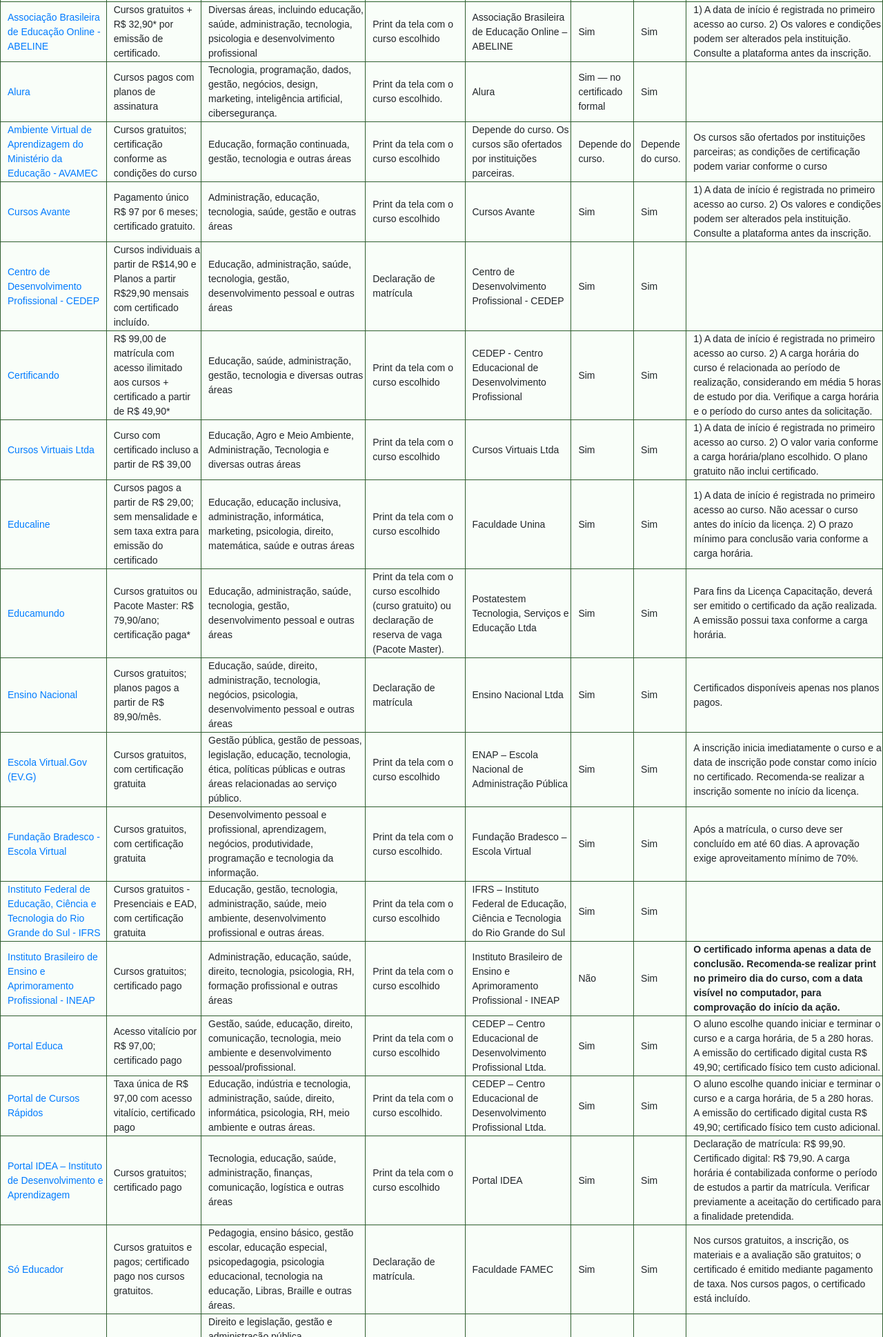
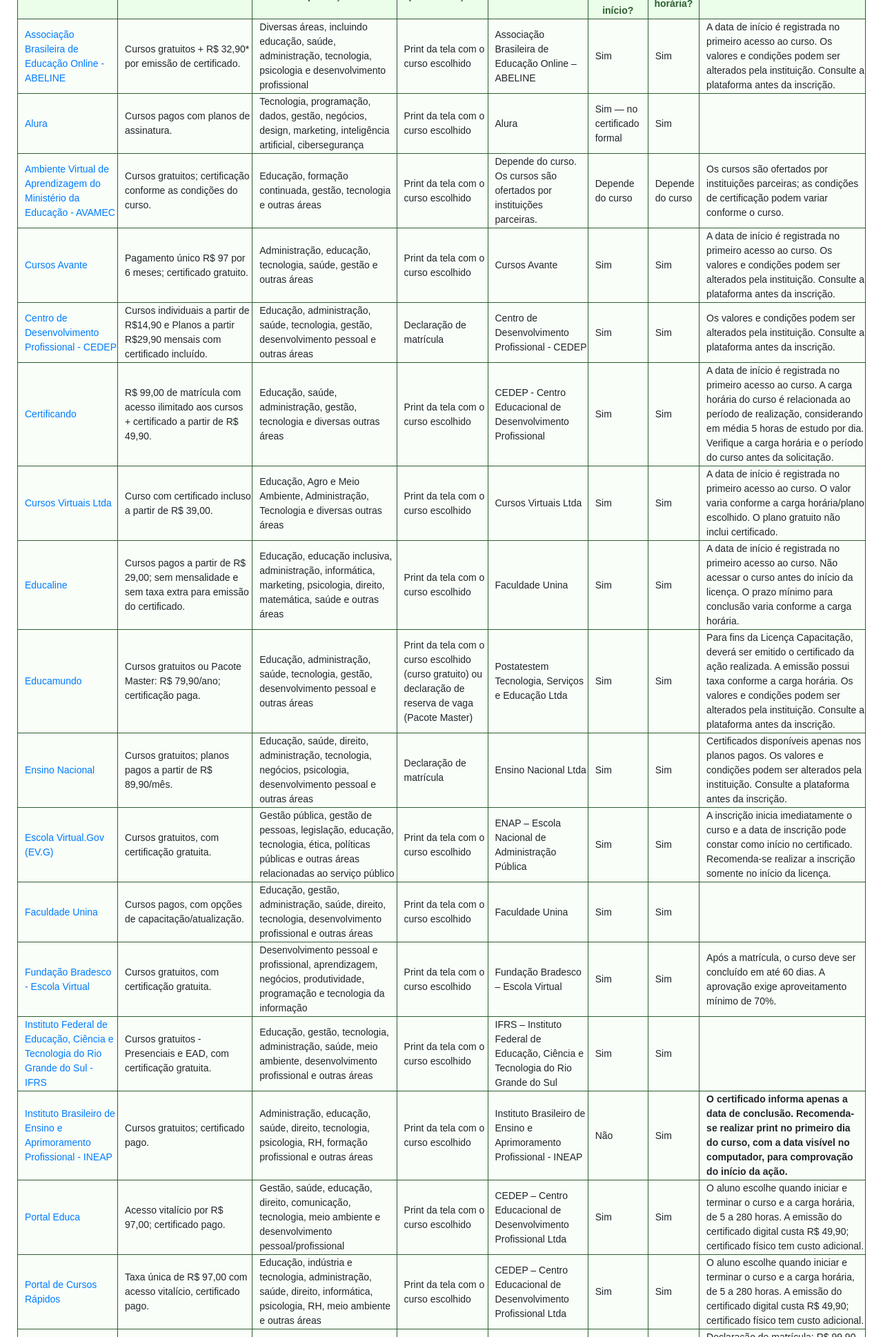
Before and after one commit to daniellelacerdadev/ferramentas-ifc, a website: page ferramentas/tabela-instituicoespromotoras.html in a window 1280 px wide. Shown: the part 862-2800 px from the top of the page at 69% size. Drawn offline with nearby package versions, Linux system fonts and the light colour scheme.

Commit message:
finished 'tabela-instituicoespromotoras.html'

```diff
--- a/css/tabela.css
+++ b/css/tabela.css
@@ -1,5 +1,6 @@
 main {
   background-color: var(--cor-fundo-input);
+  margin: 25px;
 }
 
 .introducao h3 {
@@ -13,6 +14,7 @@ main {
 }
 
 .atencao {
+  margin-top: 30px;
   font-weight: 700;
   width: 70%;
   justify-self: center;
@@ -42,6 +44,12 @@ main {
   margin: 10px 20px;
 }
 
+h5 {
+  text-align: center;
+  padding-top: 15px;
+  font-weight: 700;
+}
+
 .tabela {
   margin-top: 30px;
 }
--- a/ferramentas/tabela-instituicoespromotoras.html
+++ b/ferramentas/tabela-instituicoespromotoras.html
@@ -85,13 +85,13 @@
                     <td>Associação Brasileira de Educação Online – ABELINE</td>
                     <td>Sim</td>
                     <td>Sim</td>
-                    <td> 1) A data de início é registrada no primeiro acesso ao curso. 2) Os valores e condições podem ser alterados pela instituição. Consulte a plataforma antes da inscrição.</td>
+                    <td> A data de início é registrada no primeiro acesso ao curso. Os valores e condições podem ser alterados pela instituição. Consulte a plataforma antes da inscrição.</td>
                   </tr>
                   <tr>
                     <td><a href="https://www.alura.com.br/" target="_blank" rel="noopener noreferrer">Alura</a></td>
-                    <td>Cursos pagos com planos de assinatura</td>
-                    <td>Tecnologia, programação, dados, gestão, negócios, design, marketing, inteligência artificial, cibersegurança.</td>
-                    <td>Print da tela com o curso escolhido.</td>
+                    <td>Cursos pagos com planos de assinatura.</td>
+                    <td>Tecnologia, programação, dados, gestão, negócios, design, marketing, inteligência artificial, cibersegurança</td>
+                    <td>Print da tela com o curso escolhido</td>
                     <td>Alura</td>
                     <td>Sim — no certificado formal</td>
                     <td>Sim</td>
@@ -99,13 +99,13 @@
                   </tr>
                   <tr>
                     <td><a href="https://avamec.mec.gov.br/" target="_blank" rel="noopener noreferrer">Ambiente Virtual de Aprendizagem do Ministério da Educação - AVAMEC</a></td>
-                    <td>Cursos gratuitos; certificação conforme as condições do curso</td>
+                    <td>Cursos gratuitos; certificação conforme as condições do curso.</td>
                     <td>Educação, formação continuada, gestão, tecnologia e outras áreas</td>
                     <td>Print da tela com o curso escolhido</td>
                     <td>Depende do curso. Os cursos são ofertados por instituições parceiras.</td>
-                    <td>Depende do curso.</td>
-                    <td>Depende do curso.</td>
-                    <td>Os cursos são ofertados por instituições parceiras; as condições de certificação podem variar conforme o curso</td>
+                    <td>Depende do curso</td>
+                    <td>Depende do curso</td>
+                    <td>Os cursos são ofertados por instituições parceiras; as condições de certificação podem variar conforme o curso.</td>
                   </tr>
                   <tr>
                     <td><a href="https://cursosavante.com.br/" target="_blank" rel="noopener noreferrer">Cursos Avante</a></td>
@@ -115,7 +115,7 @@
                     <td>Cursos Avante</td>
                     <td>Sim</td>
                     <td>Sim</td>
-                    <td>1) A data de início é registrada no primeiro acesso ao curso. 2) Os valores e condições podem ser alterados pela instituição. Consulte a plataforma antes da inscrição.</td>
+                    <td>A data de início é registrada no primeiro acesso ao curso. Os valores e condições podem ser alterados pela instituição. Consulte a plataforma antes da inscrição.</td>
                   </tr>
                   <tr>
                     <td><a href="https://cedepcursos.com.br/" target="_blank" rel="noopener noreferrer">Centro de Desenvolvimento Profissional - CEDEP</a></td>
@@ -125,48 +125,48 @@
                     <td>Centro de Desenvolvimento Profissional - CEDEP </td>
                     <td>Sim</td>
                     <td>Sim</td>
-                    <td></td>
+                    <td>Os valores e condições podem ser alterados pela instituição. Consulte a plataforma antes da inscrição.</td>
                   </tr>
                   <tr>
                     <td><a href="https://www.certificando.com.br/" target="_blank" rel="noopener noreferrer">Certificando</a></td>
-                    <td>R$ 99,00 de matrícula com acesso ilimitado aos cursos + certificado a partir de R$ 49,90*</td>
+                    <td>R$ 99,00 de matrícula com acesso ilimitado aos cursos + certificado a partir de R$ 49,90.</td>
                     <td>Educação, saúde, administração, gestão, tecnologia e diversas outras áreas</td>
                     <td>Print da tela com o curso escolhido</td>
                     <td>CEDEP - Centro Educacional de Desenvolvimento Profissional</td>
                     <td>Sim</td>
                     <td>Sim</td>
-                    <td>1) A data de início é registrada no primeiro acesso ao curso. 2) A carga horária do curso é relacionada ao período de realização, considerando em média 5 horas de estudo por dia. Verifique a carga horária e o período do curso antes da solicitação.</td>
+                    <td> A data de início é registrada no primeiro acesso ao curso.  A carga horária do curso é relacionada ao período de realização, considerando em média 5 horas de estudo por dia. Verifique a carga horária e o período do curso antes da solicitação.</td>
                   </tr>
                   <tr>
                     <td><a href="https://www.cursosvirtuais.net" target="_blank" rel="noopener noreferrer">Cursos Virtuais Ltda</a></td>
-                    <td>Curso com certificado incluso a partir de R$ 39,00</td>
+                    <td>Curso com certificado incluso a partir de R$ 39,00.</td>
                     <td>Educação, Agro e Meio Ambiente, Administração, Tecnologia e diversas outras áreas</td>
                     <td>Print da tela com o curso escolhido</td>
                     <td>Cursos Virtuais Ltda</td>
                     <td>Sim</td>
                     <td>Sim</td>
-                    <td> 1) A data de início é registrada no primeiro acesso ao curso.
-                      2) O valor varia conforme a carga horária/plano escolhido. O plano gratuito não inclui certificado.</td>
+                    <td> A data de início é registrada no primeiro acesso ao curso.
+                       O valor varia conforme a carga horária/plano escolhido. O plano gratuito não inclui certificado.</td>
                   </tr>
                   <tr>
                     <td><a href="https://www.educaline.com.br" target="_blank" rel="noopener noreferrer">Educaline</a></td>
-                    <td>Cursos pagos a partir de R$ 29,00; sem mensalidade e sem taxa extra para emissão do certificado</td>
+                    <td>Cursos pagos a partir de R$ 29,00; sem mensalidade e sem taxa extra para emissão do certificado.</td>
                     <td>Educação, educação inclusiva, administração, informática, marketing, psicologia, direito, matemática, saúde e outras áreas</td>
                     <td>Print da tela com o curso escolhido</td>
                     <td>Faculdade Unina</td>
                     <td>Sim</td>
                     <td>Sim</td>
-                    <td> 1) A data de início é registrada no primeiro acesso ao curso. Não acessar o curso antes do início da licença.  2) O prazo mínimo para conclusão varia conforme a carga horária.</td>
+                    <td> A data de início é registrada no primeiro acesso ao curso. Não acessar o curso antes do início da licença. O prazo mínimo para conclusão varia conforme a carga horária.</td>
                   </tr>
                   <tr>
                     <td><a href="https://www.educamundo.com.br" target="_blank" rel="noopener noreferrer">Educamundo</a></td>
-                    <td>Cursos gratuitos ou Pacote Master: R$ 79,90/ano; certificação paga*</td>
+                    <td>Cursos gratuitos ou Pacote Master: R$ 79,90/ano; certificação paga.</td>
                     <td>Educação, administração, saúde, tecnologia, gestão, desenvolvimento pessoal e outras áreas</td>
-                    <td>Print da tela com o curso escolhido (curso gratuito) ou declaração de reserva de vaga (Pacote Master).</td>
+                    <td>Print da tela com o curso escolhido (curso gratuito) ou declaração de reserva de vaga (Pacote Master)</td>
                     <td>Postatestem Tecnologia, Serviços e Educação Ltda</td>
                     <td>Sim</td>
                     <td>Sim</td>
-                    <td>Para fins da Licença Capacitação, deverá ser emitido o certificado da ação realizada. A emissão possui taxa conforme a carga horária.</td>
+                    <td>Para fins da Licença Capacitação, deverá ser emitido o certificado da ação realizada. A emissão possui taxa conforme a carga horária. Os valores e condições podem ser alterados pela instituição. Consulte a plataforma antes da inscrição.</td>
                   </tr>
                   <tr>
                     <td><a href="https://www.ensinonacional.com.br" target="_blank" rel="noopener noreferrer">Ensino Nacional</a></td>
@@ -176,12 +176,12 @@
                     <td>Ensino Nacional Ltda</td>
                     <td>Sim</td>
                     <td>Sim</td>
-                    <td>Certificados disponíveis apenas nos planos pagos.</td>
+                    <td>Certificados disponíveis apenas nos planos pagos. Os valores e condições podem ser alterados pela instituição. Consulte a plataforma antes da inscrição.</td>
                   </tr>
                    <tr>
                     <td><a href="https://www.escolavirtual.gov.br/" target="_blank" rel="noopener noreferrer">Escola Virtual.Gov (EV.G)</a></td>
-                    <td>Cursos gratuitos, com certificação gratuita</td>
-                    <td>Gestão pública, gestão de pessoas, legislação, educação, tecnologia, ética, políticas públicas e outras áreas relacionadas ao serviço público.</td>
+                    <td>Cursos gratuitos, com certificação gratuita.</td>
+                    <td>Gestão pública, gestão de pessoas, legislação, educação, tecnologia, ética, políticas públicas e outras áreas relacionadas ao serviço público</td>
                     <td>Print da tela com o curso escolhido</td>
                     <td>ENAP – Escola Nacional de Administração Pública</td>
                     <td>Sim</td>
@@ -189,10 +189,20 @@
                     <td>A inscrição inicia imediatamente o curso e a data de inscrição pode constar como início no certificado. Recomenda-se realizar a inscrição somente no início da licença.</td>
                   </tr>
                   <tr>
+                    <td><a href="https://ceunina.edu.br/" target="_blank" rel="noopener noreferrer">Faculdade Unina</a></td>
+                    <td>Cursos pagos, com opções de capacitação/atualização.</td>
+                    <td>Educação, gestão, administração, saúde, direito, tecnologia, desenvolvimento profissional e outras áreas</td>
+                    <td>Print da tela com o curso escolhido</td>
+                    <td>Faculdade Unina</td>
+                    <td>Sim</td>
+                    <td>Sim</td>
+                    <td></td>
+                  </tr>
+                  <tr>
                     <td><a href="https://www.ev.org.br/" target="_blank" rel="noopener noreferrer">Fundação Bradesco - Escola Virtual</a></td>
-                    <td>Cursos gratuitos, com certificação gratuita</td>
-                    <td>Desenvolvimento pessoal e profissional, aprendizagem, negócios, produtividade, programação e tecnologia da informação.</td>
-                    <td>Print da tela com o curso escolhido.</td>
+                    <td>Cursos gratuitos, com certificação gratuita.</td>
+                    <td>Desenvolvimento pessoal e profissional, aprendizagem, negócios, produtividade, programação e tecnologia da informação</td>
+                    <td>Print da tela com o curso escolhido</td>
                     <td>Fundação Bradesco – Escola Virtual</td>
                     <td>Sim</td>
                     <td>Sim</td>
@@ -200,8 +210,8 @@
                   </tr>
                   <tr>
                     <td><a href="https://estude.ifrs.edu.br/cursos/" target="_blank" rel="noopener noreferrer">Instituto Federal de Educação, Ciência e Tecnologia do Rio Grande do Sul - IFRS</a></td>
-                    <td>Cursos gratuitos - Presenciais e EAD, com certificação gratuita</td>
-                    <td>Educação, gestão, tecnologia, administração, saúde, meio ambiente, desenvolvimento profissional e outras áreas.</td>
+                    <td>Cursos gratuitos - Presenciais e EAD, com certificação gratuita.</td>
+                    <td>Educação, gestão, tecnologia, administração, saúde, meio ambiente, desenvolvimento profissional e outras áreas</td>
                     <td>Print da tela com o curso escolhido</td>
                     <td>IFRS – Instituto Federal de Educação, Ciência e Tecnologia do Rio Grande do Sul</td>
                     <td>Sim</td>
@@ -210,7 +220,7 @@
                   </tr>
                   <tr>
                     <td><a href="https://ineap.com.br/cursos" target="_blank" rel="noopener noreferrer">Instituto Brasileiro de Ensino e Aprimoramento Profissional - INEAP</a></td>
-                    <td>Cursos gratuitos; certificado pago</td>
+                    <td>Cursos gratuitos; certificado pago.</td>
                     <td>Administração, educação, saúde, direito, tecnologia, psicologia, RH, formação profissional e outras áreas</td>
                     <td>Print da tela com o curso escolhido</td>
                     <td>Instituto Brasileiro de Ensino e Aprimoramento Profissional - INEAP</td>
@@ -220,27 +230,27 @@
                   </tr>
                   <tr>
                     <td><a href="https://www.portaleduca.com.br/" target="_blank" rel="noopener noreferrer">Portal Educa</a></td>
-                    <td>Acesso vitalício por R$ 97,00; certificado pago</td>
-                    <td>Gestão, saúde, educação, direito, comunicação, tecnologia, meio ambiente e desenvolvimento pessoal/profissional.</td>
+                    <td>Acesso vitalício por R$ 97,00; certificado pago.</td>
+                    <td>Gestão, saúde, educação, direito, comunicação, tecnologia, meio ambiente e desenvolvimento pessoal/profissional</td>
                     <td>Print da tela com o curso escolhido</td>
-                    <td>CEDEP – Centro Educacional de Desenvolvimento Profissional Ltda.</td>
+                    <td>CEDEP – Centro Educacional de Desenvolvimento Profissional Ltda</td>
                     <td>Sim</td>
                     <td>Sim</td>
                     <td>O aluno escolhe quando iniciar e terminar o curso e a carga horária, de 5 a 280 horas. A emissão do certificado digital custa R$ 49,90; certificado físico tem custo adicional.</td>
                   </tr>
                   <tr>
                     <td><a href="https://www.portaldecursosrapidos.com.br/" target="_blank" rel="noopener noreferrer">Portal de Cursos Rápidos</a></td>
-                    <td>Taxa única de R$ 97,00 com acesso vitalício, certificado pago</td>
-                    <td>Educação, indústria e tecnologia, administração, saúde, direito, informática, psicologia, RH, meio ambiente e outras áreas.</td>
-                    <td>Print da tela com o curso escolhido.</td>
-                    <td>CEDEP – Centro Educacional de Desenvolvimento Profissional Ltda.</td>
+                    <td>Taxa única de R$ 97,00 com acesso vitalício, certificado pago.</td>
+                    <td>Educação, indústria e tecnologia, administração, saúde, direito, informática, psicologia, RH, meio ambiente e outras áreas</td>
+                    <td>Print da tela com o curso escolhido</td>
+                    <td>CEDEP – Centro Educacional de Desenvolvimento Profissional Ltda</td>
                     <td>Sim</td>
                     <td>Sim</td>
                     <td>O aluno escolhe quando iniciar e terminar o curso e a carga horária, de 5 a 280 horas. A emissão do certificado digital custa R$ 49,90; certificado físico tem custo adicional.</td>
                   </tr>
                   <tr>
                     <td><a href="https://portalidea.com.br/" target="_blank" rel="noopener noreferrer">Portal IDEA – Instituto de Desenvolvimento e Aprendizagem</a></td>
-                    <td>Cursos gratuitos; certificado pago</td>
+                    <td>Cursos gratuitos; certificado pago.</td>
                     <td>Tecnologia, educação, saúde, administração, finanças, comunicação, logística e outras áreas</td>
                     <td>Print da tela com o curso escolhido</td>
                     <td>Portal IDEA</td>
@@ -249,10 +259,20 @@
                     <td>Declaração de matrícula: R$ 99,90. Certificado digital: R$ 79,90. A carga horária é contabilizada conforme o período de estudos a partir da matrícula. Verificar previamente a aceitação do certificado para a finalidade pretendida.</td>
                   </tr>
                   <tr>
+                    <td><a href="https://www.origamid.com/" target="_blank" rel="noopener noreferrer">Origamid</a></td>
+                    <td>Planos pagos: mensal R$ 120; anual R$ 468; vitalício R$ 1.440.</td>
+                    <td>Programação, Front End, Back End, UI Design, desenvolvimento web e tecnologias relacionadas</td>
+                    <td>Print da tela com o curso escolhido</td>
+                    <td>Origamid</td>
+                    <td>Sim</td>
+                    <td>Sim</td>
+                    <td>A carga horária considera, além das horas de vídeo, tempo para pausas, prática e projetos finais. Os valores e condições podem ser alterados pela instituição. Consulte a plataforma antes da inscrição.</td>
+                  </tr>
+                  <tr>
                     <td><a href="https://www.soeducador.com.br/" target="_blank" rel="noopener noreferrer">Só Educador</a></td>
                     <td>Cursos gratuitos e pagos; certificado pago nos cursos gratuitos.</td>
-                    <td>Pedagogia, ensino básico, gestão escolar, educação especial, psicopedagogia, psicologia educacional, tecnologia na educação, Libras, Braille e outras áreas.</td>
-                    <td>Declaração de matrícula.</td>
+                    <td>Pedagogia, ensino básico, gestão escolar, educação especial, psicopedagogia, psicologia educacional, tecnologia na educação, Libras, Braille e outras áreas</td>
+                    <td>Declaração de matrícula</td>
                     <td>Faculdade FAMEC</td>
                     <td>Sim</td>
                     <td>Sim</td>
@@ -260,9 +280,9 @@
                   </tr>
                   <tr>
                     <td><a href="https://saberes.senado.leg.br/" target="_blank" rel="noopener noreferrer">ILB – Escola de Governo do Senado Federal (Saberes)</a></td>
-                    <td>Cursos gratuitos, com certificação gratuita</td>
-                    <td>Direito e legislação, gestão e administração pública, desenvolvimento pessoal e profissional, equidade e direitos humanos, doutrina política, cerimonial e protocolo e temas relacionados ao Poder Legislativo.</td>
-                    <td>Print da tela com o curso escolhido.</td>
+                    <td>Cursos gratuitos, com certificação gratuita.</td>
+                    <td>Direito e legislação, gestão e administração pública, desenvolvimento pessoal e profissional, equidade e direitos humanos, doutrina política, cerimonial e protocolo e temas relacionados ao Poder Legislativo</td>
+                    <td>Print da tela com o curso escolhido</td>
                     <td>Instituto Legislativo Brasileiro (ILB)</td>
                     <td>Sim</td>
                     <td>Sim</td>
@@ -270,9 +290,9 @@
                   </tr>
                   <tr>
                     <td><a href="https://www.udemy.com/" target="_blank" rel="noopener noreferrer">Udemy</a></td>
-                    <td>Cursos pagos individuais ou assinatura a partir de R$ 18,00 mensais</td>
-                    <td>Tecnologia, programação, negócios, administração, desenvolvimento pessoal e profissional, design e diversas outras áreas.</td>
-                    <td>Print da tela com o curso escolhido.</td>
+                    <td>Cursos pagos individuais ou assinatura a partir de R$ 18,00 mensais.</td>
+                    <td>Tecnologia, programação, negócios, administração, desenvolvimento pessoal e profissional, design e diversas outras áreas</td>
+                    <td>Print da tela com o curso escolhido</td>
                     <td>Udemy</td>
                     <td>Não</td>
                     <td>Sim</td>
@@ -280,9 +300,9 @@
                   </tr>
                   <tr>
                     <td><a href="https://unieducar.org.br/" target="_blank" rel="noopener noreferrer">Unieducar</a></td>
-                    <td>Cursos pagos e opções gratuitas</td>
+                    <td>Cursos pagos e opções gratuitas.</td>
                     <td>Administração, direito, educação, informática, finanças, gestão, psicologia, saúde, RH, tecnologia, meio ambiente e outras áreas</td>
-                    <td>Declaração de matrícula, para cursos pagos; print da tela com o curso escolhido, para cursos gratuitos.</td>
+                    <td>Declaração de matrícula, para cursos pagos; print da tela com o curso escolhido, para cursos gratuitos</td>
                     <td>UniEducar</td>
                     <td>Sim</td>
                     <td>Sim</td>
@@ -290,6 +310,13 @@
                   </tr>
                 </tbody>
               </table>
+            </section>
+            <section class="atencao">
+              <h5>OBSERVAÇÃO</h5>
+            <p>
+               A relação de instituições não é exaustiva e poderá ser ampliada e atualizada periodicamente, conforme forem identificadas novas instituições ou plataformas utilizadas pelos servidores.
+            </p>
+
             </section>
           </main>
 
```
Also changed, not shown: index.html (+7 -1 lines).
